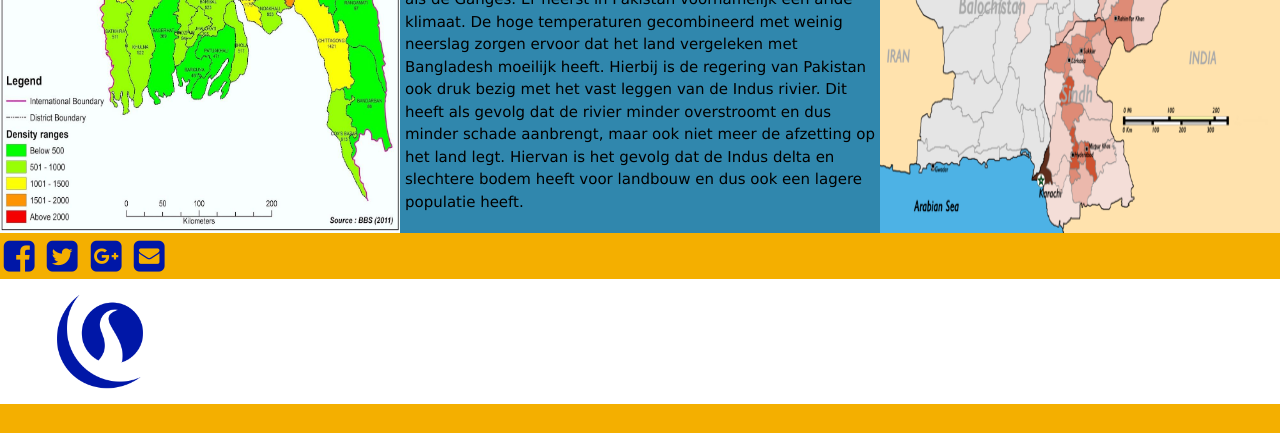
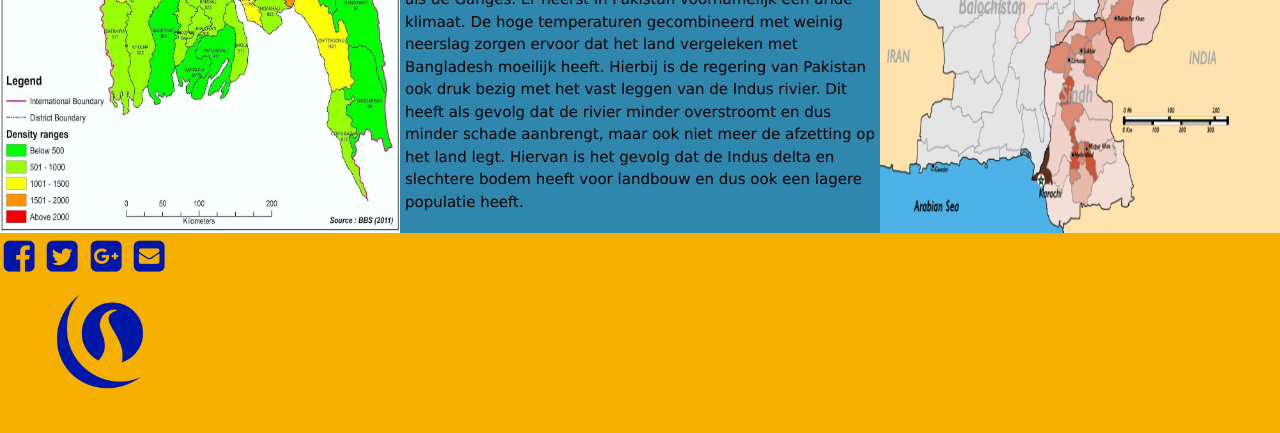
Before and after one commit to Yupost/HWUD, a plain HTML site: page index.html in a window 1280 px wide. Shown: the part 5338-5771 px from the top of the page. Drawn offline with nearby package versions, Linux system fonts and the light colour scheme.

Commit message:
Add files via upload

```diff
--- a/index.html
+++ b/index.html
@@ -576,7 +576,7 @@
           <a href=""><i id="social-gp" class="fa fa-google-plus-square fa-3x social" style="color: #0017A7;"></></i></a>
           <a href=""><i id="social-em" class="fa fa-envelope-square fa-3x social" style="color: #0017A7;"></></i></a>
         </div>
-        <div class="nav navbar-nav navbar-right" style="background-color: #ffffff;">
+        <div class="nav navbar-nav navbar-right" style="background-color: #F4AF00;">
           <img src="Images\Logo.png" alt="" style="height; 200px; width: 200px; padding-right: 0px; ">
         </div>
 
```
